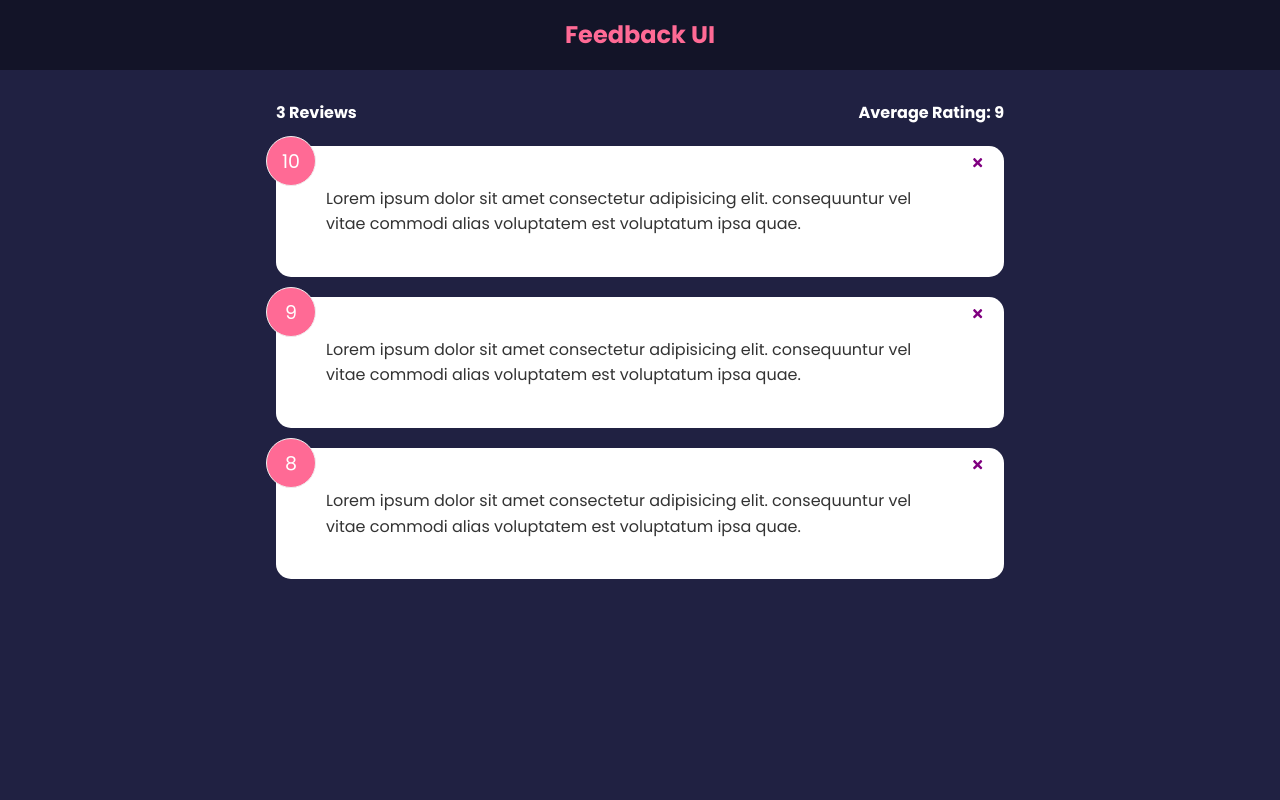
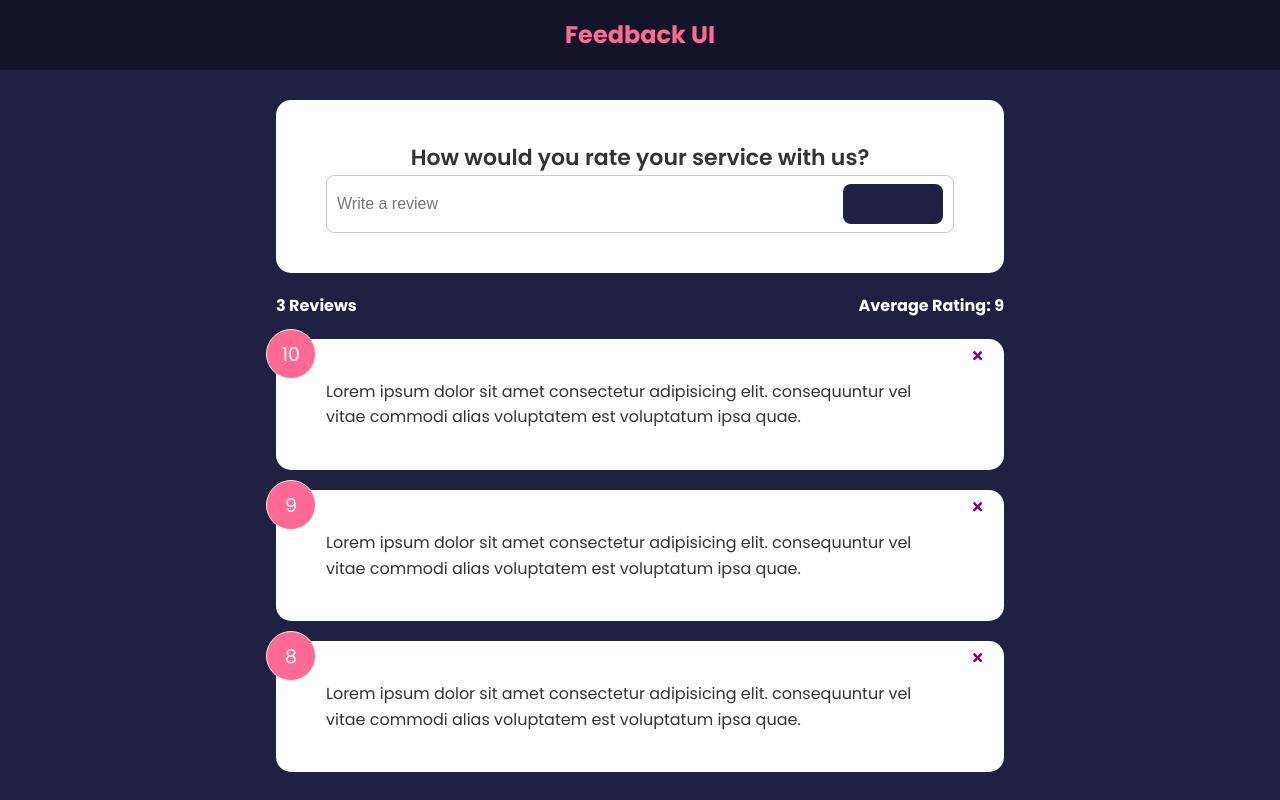
Before and after one commit to krniya/FeedbackUI, a React (Create React App) app: page / in a window 1280 px wide. Built offline with nearby package versions, Linux system fonts and the light colour scheme.

Commit message:
Feedback form Added

```diff
--- a/src/App.js
+++ b/src/App.js
@@ -4,6 +4,7 @@
 import FeedbackData from "./data/FeedbackData";
 import FeedbackList from "./components/FeedbackList";
 import FeedbackStats from "./components/FeedbackStats";
+import FeedbackForm from "./components/FeedbackForm";
 
 function App() {
     const [feedback, setFeedback] = useState(FeedbackData);
@@ -17,6 +18,7 @@
         <Fragment>
             <Header />
             <div className="container">
+                <FeedbackForm />
                 <FeedbackStats feedback={feedback} />
                 <FeedbackList feedback={feedback} handleDelete={deleteFeedback} />
             </div>
--- /dev/null
+++ b/src/components/FeedbackForm.jsx
@@ -0,0 +1,28 @@
+import Card from "../shared/Card";
+import { useState } from "react";
+import Button from "../shared/Button";
+
+function FeedbackForm() {
+    const [text, setText] = useState("");
+    const handleTextChange = (e) => {
+        setText(e.target.value);
+    };
+    return (
+        <Card>
+            <form>
+                <h2>How would you rate your service with us?</h2>
+                <div className="input-group">
+                    <input
+                        type="text"
+                        placeholder="Write a review"
+                        value={text}
+                        onChange={handleTextChange}
+                    />
+                    <Button type="submit">Send</Button>
+                </div>
+            </form>
+        </Card>
+    );
+}
+
+export default FeedbackForm;
--- /dev/null
+++ b/src/shared/Button.jsx
@@ -0,0 +1,23 @@
+import PropTypes from "prop-types";
+function Button({ childeren, version, type, isDisabled }) {
+    return (
+        <button type={type} disabled={isDisabled} className={`btn btn-${version}`}>
+            {childeren}
+        </button>
+    );
+}
+
+Button.defaultProps = {
+    version: "primary",
+    type: "button",
+    isDisabled: false,
+};
+
+Button.propTypes = {
+    childeren: PropTypes.node.isRequired,
+    version: PropTypes.string,
+    type: PropTypes.string,
+    isDisabled: PropTypes.bool,
+};
+
+export default Button;
```
